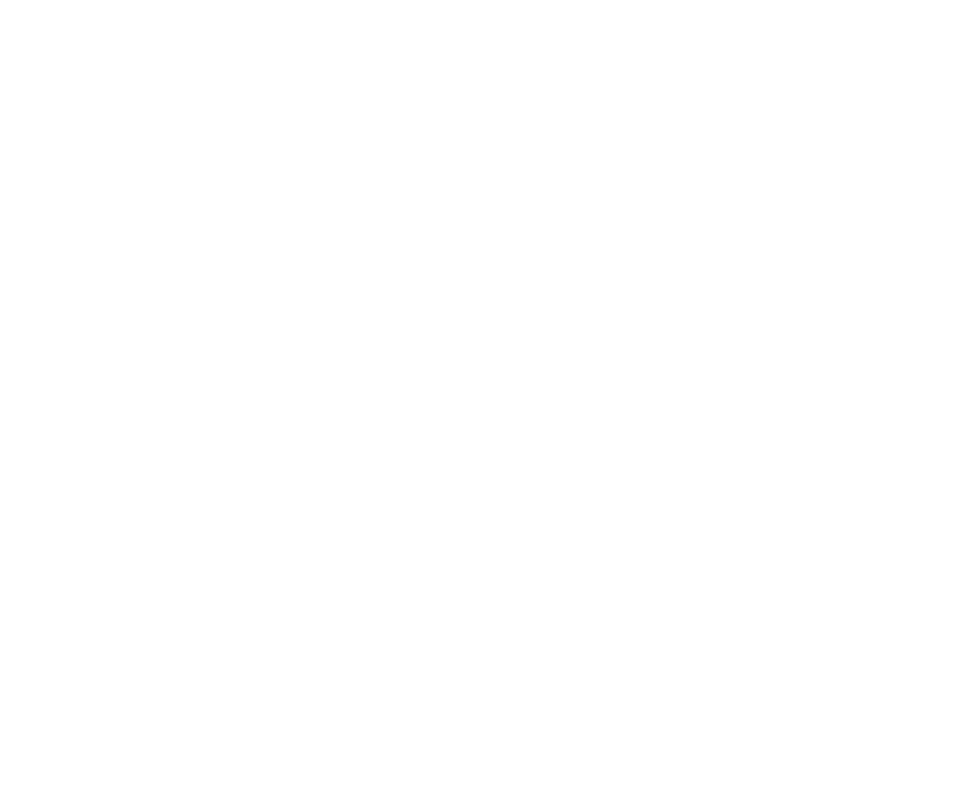
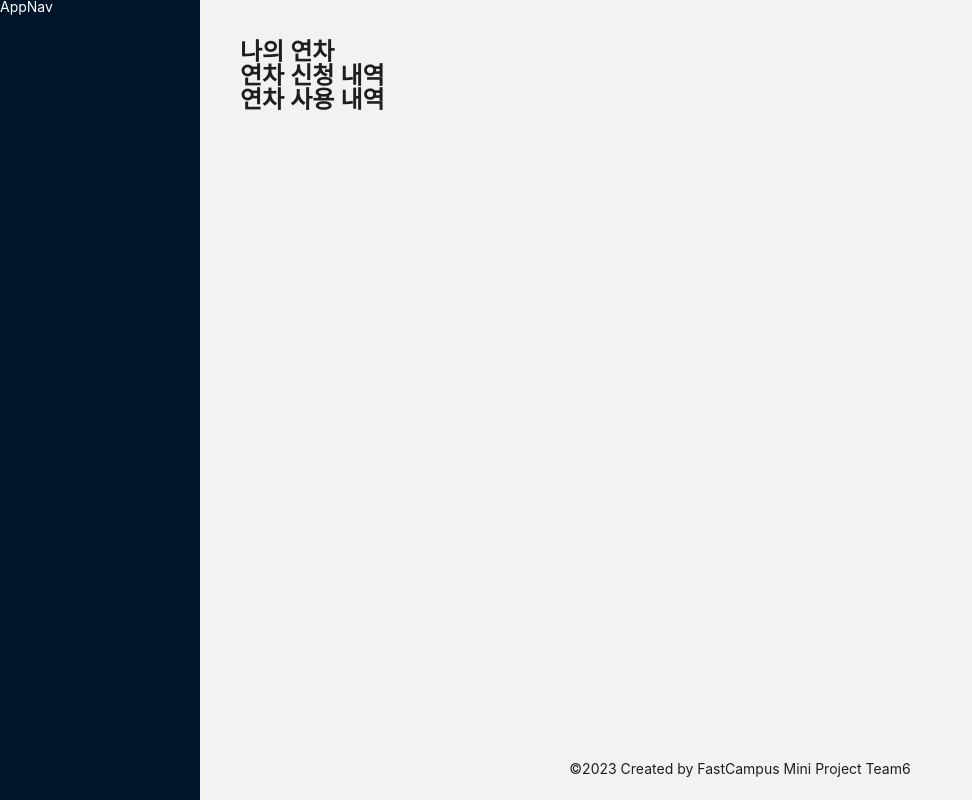
Before and after one commit to FC-MINI-6/mini-project-FE, a React (Vite) app: page /day_off in a window 1280 px wide. Before the commit this address had no page. Shown: the whole page, without its empty margins (0-972 px from the left). Built offline with nearby package versions, Linux system fonts and the light colour scheme.

Commit message:
feat: 연차 페이지 라우터 추가

```diff
--- a/src/pages/App.tsx
+++ b/src/pages/App.tsx
@@ -1,6 +1,6 @@
 import { Route, Routes } from 'react-router-dom'
 import { NavLayout } from 'components/index'
-import { Home } from 'pages/index'
+import { Home, DayOff } from 'pages/index'
 
 import GlobalStyle from '@/GlobalStyle'
 import { ConfigProvider } from 'antd'
@@ -18,6 +18,7 @@ export const App = () => {
           <Route element={<NavLayout />}>
             <Route path="/" element={<Home />} />
             {/* 아래 Route Page 추가 */}
+            <Route path="/day_off" element={<DayOff />} />
           </Route>
           {/* Nav 필요없는 페이지는 아래 바로 Route 추가 */}
         </Routes>
--- /dev/null
+++ b/src/pages/DayOff.tsx
@@ -0,0 +1,23 @@
+import React from 'react'
+import { styled } from 'styled-components'
+
+export const DayOff = () => {
+  return (
+    <Container>
+      <h2>나의 연차</h2>
+      <h2>연차 신청 내역</h2>
+      <h2>연차 사용 내역</h2>
+    </Container>
+  )
+}
+
+const Container = styled.section`
+  padding: 40px;
+  display: flex;
+  flex-direction: column;
+
+  h2 {
+    font-size: 24px;
+    font-weight: 600;
+  }
+`
--- a/src/pages/index.ts
+++ b/src/pages/index.ts
@@ -1,2 +1,3 @@
 export * from 'pages/App'
 export * from 'pages/Home'
+export * from 'pages/DayOff'
```
